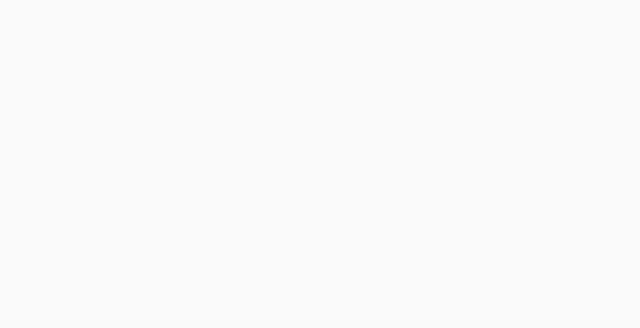
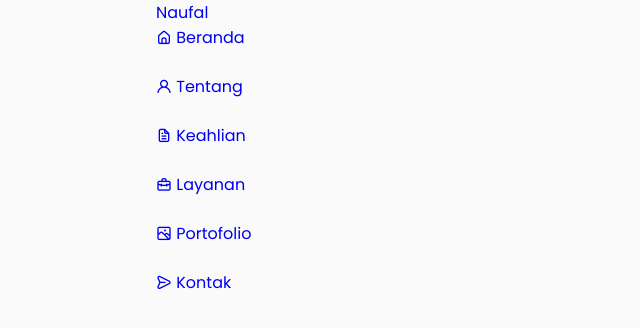
Before and after one commit to fifovalle/WEBSITE-PORTOFOLIO-PRIBADI-VERSI-6.0, a React (Create React App) app: page / in a window 1280 px wide. Shown: the top 328 px of the page, without its empty margins (0-640 px from the left). Built offline with nearby package versions, Linux system fonts and the light colour scheme.

Commit message:
Sedang membuat bagian kepala

```diff
--- a/src/App.css
+++ b/src/App.css
@@ -11,7 +11,7 @@
   --sat: 0%;
   --warna-judul: hsl(var(--hue), var(--sat), 20%);
   --warna-judul-gelap: hsl(var(--hue), var(--sat), 0%);
-  --warna-tekst: hsl(var(--hue), var(--sat), 46%);
+  --warna-teks: hsl(var(--hue), var(--sat), 46%);
   --warna-tubuh: hsl(var(--hue), var(--sat), 98%);
   --warna-container: #fff;
 
@@ -84,7 +84,7 @@ textarea {
 
 body {
   background-color: var(--warna-tubuh);
-  color: var(--warna-tekst);
+  color: var(--warna-teks);
 }
 
 h1,
@@ -135,13 +135,13 @@ img {
 }
 
 /*=============== LAYOUT ===============*/
-.container {
+.wadah {
   max-width: 968px;
   margin-left: auto;
   margin-right: auto;
 }
 
-.grid {
+.jaringan {
   display: grid;
   gap: 1.5rem;
 }
@@ -172,7 +172,7 @@ img {
 /*=============== BREAKPOINTS ===============*/
 /* Untuk perangkat besar */
 @media screen and (max-width: 992px) {
-  .container {
+  .wadah {
     margin-left: var(--mb-1-5);
     margin-right: var(--mb-1-5);
   }
@@ -211,7 +211,7 @@ img {
     --ukuran-font-besar: 2.25rem;
   }
 
-  .container {
+  .wadah {
     margin-left: var(--mb-1);
     margin-right: var(--mb-1);
   }
--- a/src/App.js
+++ b/src/App.js
@@ -1,7 +1,15 @@
+// LIBRARY REACT
+import React from "react";
+// LIBRARY SAYA
 import "./App.css";
+import Kepala from "./components/kepala/Kepala";
 
 function App() {
-  return <div className="App"></div>;
+  return (
+    <>
+      <Kepala />
+    </>
+  );
 }
 
 export default App;
--- /dev/null
+++ b/src/components/kepala/Kepala.jsx
@@ -0,0 +1,53 @@
+// LIBRARY REACT
+import React from "react";
+// LIBRARY SAYA
+import "./kepala.css";
+
+const Kepala = () => {
+  return (
+    <header className="kepala">
+      <nav className="wadah navigasibar">
+        <a href="index.html" className="nav_logo">
+          Naufal
+        </a>
+        <div className="menu__navigasibar">
+          <ul className="daftar__navigasibar jaringan">
+            <li className="konten__navigasibar">
+              <a href="#beranda" className="tautan__navigasibar">
+                <i className="uil uil-estate ikon__navigasibar"></i> Beranda
+              </a>
+            </li>
+            <li className="konten__navigasibar">
+              <a href="#tentang" className="tautan__navigasibar">
+                <i className="uil uil-user ikon__navigasibar"></i> Tentang
+              </a>
+            </li>
+            <li className="konten__navigasibar">
+              <a href="#keahlian" className="tautan__navigasibar">
+                <i className="uil uil-file-alt ikon__navigasibar"></i> Keahlian
+              </a>
+            </li>
+            <li className="konten__navigasibar">
+              <a href="#layanan" className="tautan__navigasibar">
+                <i className="uil uil-briefcase-alt ikon__navigasibar"></i>{" "}
+                Layanan
+              </a>
+            </li>
+            <li className="konten__navigasibar">
+              <a href="#portofolio" className="tautan__navigasibar">
+                <i className="uil uil-scenery ikon__navigasibar"></i> Portofolio
+              </a>
+            </li>
+            <li className="konten__navigasibar">
+              <a href="#kontak" className="tautan__navigasibar">
+                <i className="uil uil-message ikon__navigasibar"></i> Kontak
+              </a>
+            </li>
+          </ul>
+        </div>
+      </nav>
+    </header>
+  );
+};
+
+export default Kepala;
```
Also changed, not shown: src/components/kepala/kepala.css (added).
